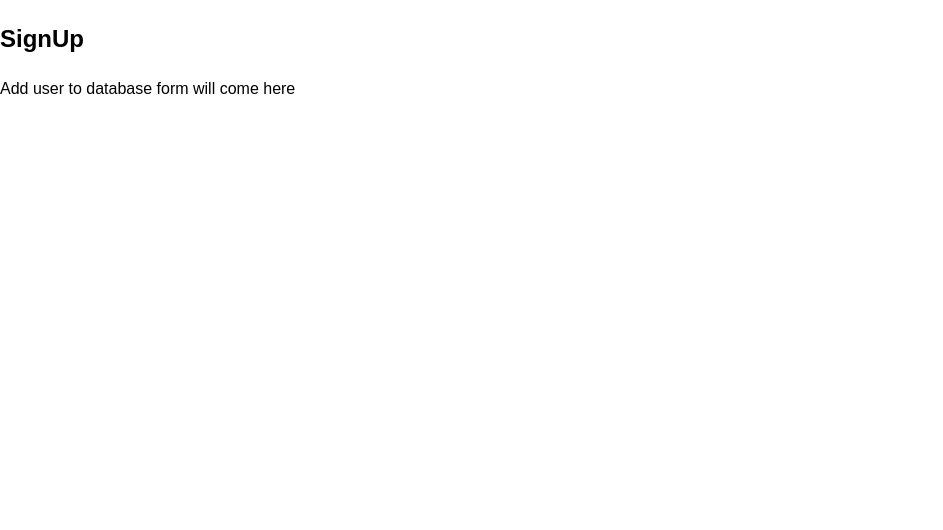
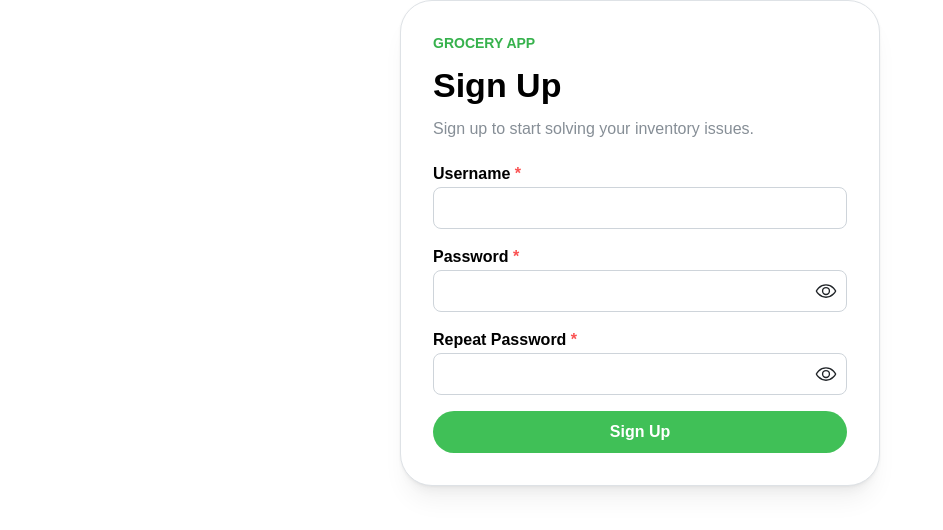
Before and after one commit to nihit-agarwal/grocery_app, a React (Vite) app in the folder frontend/: page /signup in a window 1280 px wide. Shown: the top 530 px of the page, without its empty margins (0-943 px from the left). Built offline with nearby package versions, Linux system fonts and the light colour scheme; no server answers.

Commit message:
Add signup capability

```diff
--- a/frontend/src/features/auth/AuthContext.tsx
+++ b/frontend/src/features/auth/AuthContext.tsx
@@ -8,6 +8,7 @@ type AuthContextType = {
   login: (username: string, password: string) => Promise<void>;
   logout: () => Promise<void>;
   refreshAuth: () => Promise<void>;
+  signup: (username:string, password:string) => Promise<void>;
 };
 
 export const AuthContext = createContext<AuthContextType>({
@@ -16,6 +17,7 @@ export const AuthContext = createContext<AuthContextType>({
   login: async () => {},
   logout: async() => {},
   refreshAuth: async() => {},
+  signup: async() => {},
 });
 
 export function AuthProvider({ children }: { children: ReactNode }) {
@@ -42,6 +44,12 @@ export function AuthProvider({ children }: { children: ReactNode }) {
     setIsAuthenticated(false);
   }, [])
 
+  const signup = useCallback(async (username: string, password: string) => {
+    await http.get("/auth/csrf");
+    await http.post("/auth/signup", {username, password});
+    setIsAuthenticated(true);
+  }, []);
+
 
 
 
@@ -51,7 +59,7 @@ export function AuthProvider({ children }: { children: ReactNode }) {
   }, []);
 
   return (
-    <AuthContext.Provider value={{ isAuthenticated, loading, login, logout, refreshAuth }}>
+    <AuthContext.Provider value={{ isAuthenticated, loading, login, logout, refreshAuth, signup }}>
       {children}
     </AuthContext.Provider>
   );
--- a/frontend/src/features/auth/LoginPage.tsx
+++ b/frontend/src/features/auth/LoginPage.tsx
@@ -86,6 +86,12 @@ export default function LoginPage() {
                             <Button type="submit" loading={submitting} size="md" radius="xl" fullWidth>
                                 {submitting ? "Logging in ..." : "Log in"}
                             </Button>
+                            <Button
+                            size="md"
+                            radius="xl"
+                            fullWidth
+                            onClick={() => navigate("/signup")}
+                            >Sign Up</Button>
 
                         </Stack>
 
--- a/frontend/src/features/auth/SignupPage.tsx
+++ b/frontend/src/features/auth/SignupPage.tsx
@@ -1,10 +1,113 @@
+import {
+    Alert,
+    Paper,
+    PasswordInput,
+    Stack,
+    Text,
+    TextInput,
+    Title,
+    Button,
+    useRandomClassName
+} from "@mantine/core";import { useContext, useState } from "react";
+import type { SubmitEvent } from "react";
+import { AuthContext } from "./AuthContext"
+import { useNavigate } from "react-router-dom";
+
 export default function SignupPage() {
+    const [username, setUsername] = useState("");
+    const [password, setPassword] = useState("");
+    const [repPassword, setRepPassword] = useState("");
+    const [error, setError] = useState("");
+    const [submitting, setSubmitting] = useState<boolean>(false);
+    const { signup } = useContext(AuthContext);
+    const navigate = useNavigate();
+
+    async function handleSubmit(e: SubmitEvent<HTMLFormElement>) {
+        e.preventDefault();
+        if (password !== repPassword) {
+            setError("Passwords do not match !");
+            return;
+        }
+        setSubmitting(true);
+        try {
+            await signup(username.trim(), password);
+            navigate("/households", { replace: true});
+        } catch (err: any) {
+            const detail = err?.response?.data?.detail;
+            if (Array.isArray(detail)) {
+                setError(detail.join(" "));
+            } else if (typeof detail === "string") {
+                setError(detail);
+            } else {
+                setError("Signup failed.");
+            }
+        } finally {
+            setSubmitting(false);
+        }
+    }
     return(
-        <section className="card">
-            <h2> SignUp </h2>
-            <p> Add user to database form will come here</p>
+        <main className="page">
+            <Paper radius="xl" shadow="md" p="xl" withBorder maw={480} mx="auto">
+                <Stack gap="lg">
+                    <div>
+                        <Text c="green.7" fw={700} tt="uppercase" size="sm" mb="xs">
+                            Grocery App
+                        </Text>
+                        <Title order={1}>
+                            Sign Up
+                        </Title>
+                        <Text c="dimmed" mt="xs">
+                            Sign up to start solving your inventory issues.
+                        </Text>
+                    </div>
 
-        </section>
+                    <form onSubmit={handleSubmit}>
+                        <Stack gap="md">
+                            <TextInput
+                            label="Username"
+                            size="md"
+                            radius="md"
+                            value={username}
+                            onChange={(e) => setUsername(e.currentTarget.value)}
+                            required
+                            />
+                            <PasswordInput
+                                label="Password"
+                                value={password}
+                                onChange={(e) => setPassword(e.currentTarget.value)}
+                                autoComplete="current-password"
+                                required
+                                size="md"
+                                radius="md"
+                            />
+                            <PasswordInput
+                                label="Repeat Password"
+                                value={repPassword}
+                                onChange={(e) => setRepPassword(e.currentTarget.value)}
+                                autoComplete="repeat-password"
+                                required
+                                size="md"
+                                radius="md"
+                            />
+
+                            {error ? (
+                                <Alert color="red" variant="light"  title="Singup Failure">
+                                    {error}
+                                </Alert>
+                            ) : null}
+
+                            <Button type="submit" loading={submitting} size="md" radius="xl" >
+                                {submitting ? "Singing Up ... " : "Sign Up"}
+                            </Button>
+
+                        </Stack>
+
+
+
+                    </form>
+                </Stack>
+            </Paper>
+        </main>
 
     )
 }
```
Also changed, not shown: 2 other files (tests, documents, lock files or other folders).
